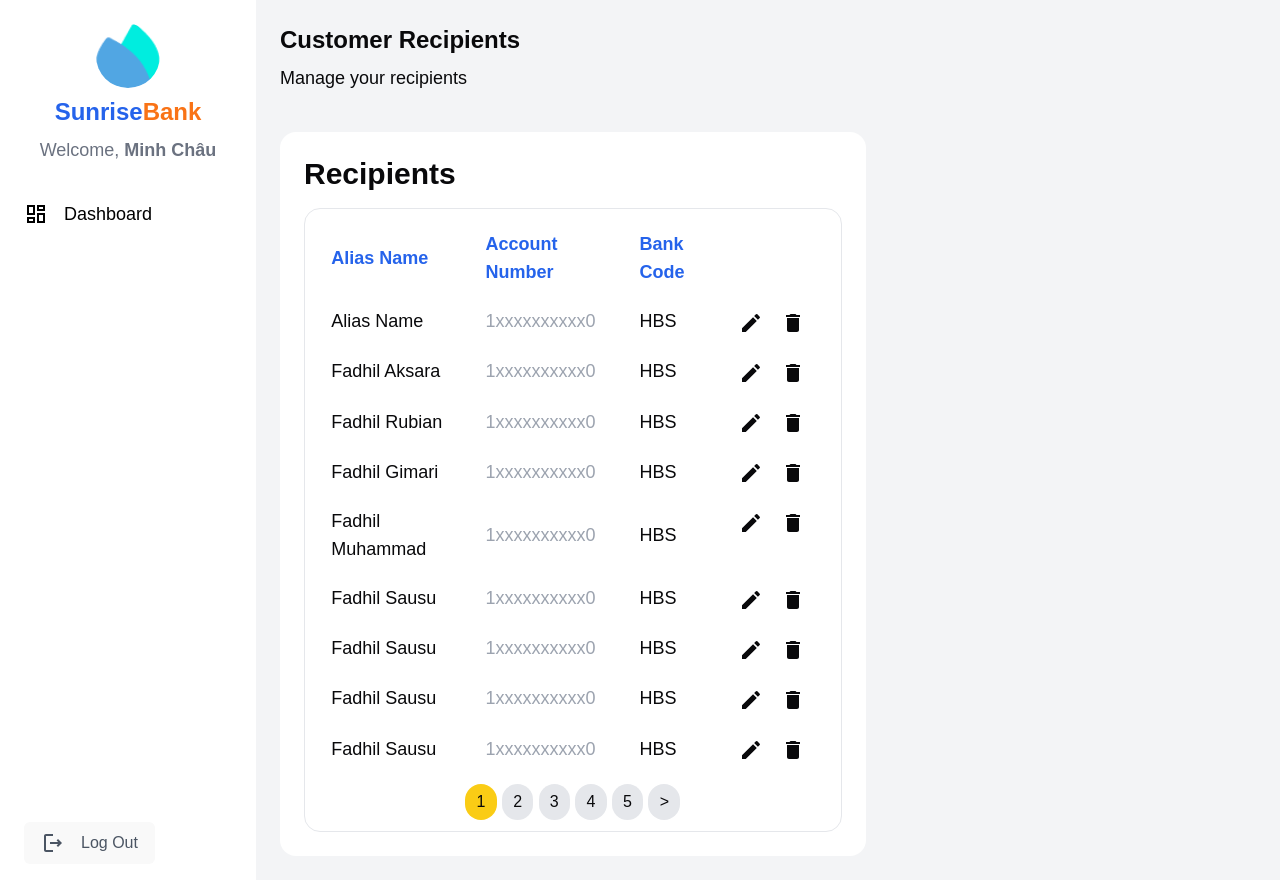
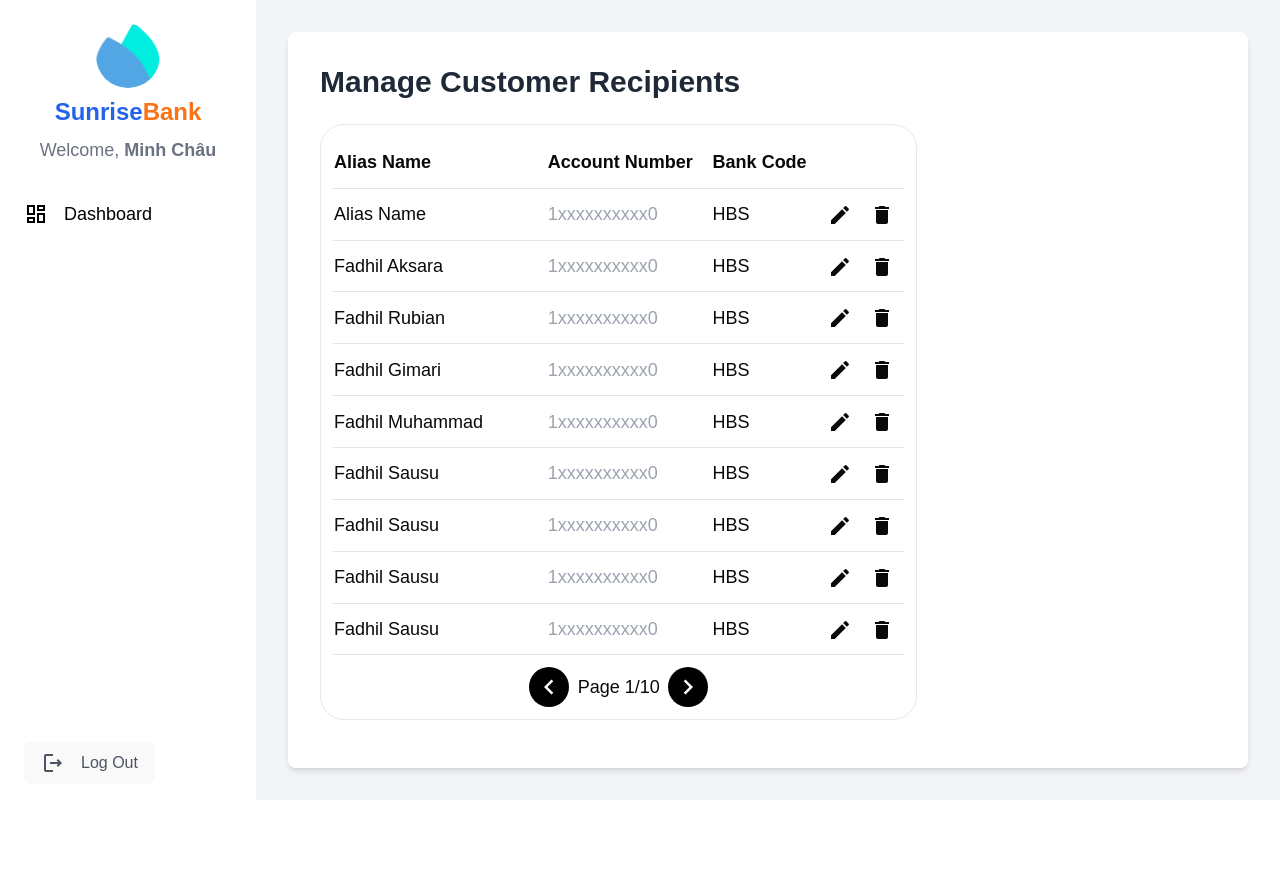
Before and after one commit to minhchau1112/InternetBanking, a React (Vite) app in the folder frontend/: page /recipient in a window 1280 px wide. After the commit the page ends 800 px from the top, so only its background shows below. Built offline with nearby package versions, Linux system fonts and the light colour scheme; sample sign-in values are in the browser's storage.

Commit message:
Update recipient table ui

```diff
--- a/frontend/src/pages/customer/Recipient.tsx
+++ b/frontend/src/pages/customer/Recipient.tsx
@@ -1,121 +1,136 @@
-import { Edit, Delete } from '@mui/icons-material';
+import { Edit, Delete, NavigateBefore, NavigateNext } from '@mui/icons-material';
 
 
 const Recipient = () => {
     return (
-        <div className="min-h-screen w-full bg-gray-100 p-6">
-            <div className="flex-col justify-between">
-                <h1 className="text-2xl font-bold mb-2">Customer Recipients</h1>
-                <h2 className="text-lg font-light mb-10">Manage your recipients</h2>
-                <div className="min-h-full w-3/5 rounded-2xl bg-white p-6">
-                    <h3 className="text-3xl font-bold mb-4">Recipients</h3>
-                    <div className="w-full p-[2%] border border-gray-200 rounded-2xl">
-                        <table className="w-full text-lg text-left border-collapse">
+        <div className="w-[calc(100vw-256px)] max-w-full h-screen flex items-center justify-center p-8 bg-gray-100 ">
+            <div className="w-full h-full bg-white p-8 rounded-lg shadow-md">
+                <h1 className="text-3xl font-bold mb-6 text-gray-800 text-left">Manage Customer Recipients</h1>
+                <div className="w-full grid grid-cols-3">
+                    <div className="w-full h-full flex items-center justify-center col-span-2">
+                        <div className="w-full p-[2%] border border-gray-200 rounded-3xl">
+                        <table className="w-full text-lg text-left p-[2%] border-collapse">
                             <thead>
-                            <tr>
-                                <th className="py-[2%] px-[3%] w-[30%] text-blue-600">Alias Name</th>
-                                <th className="py-[2%] px-[3%] w-[30%] text-blue-600">Account Number</th>
-                                <th className="py-[2%] px-[3%] w-[20%] text-blue-600">Bank Code</th>
-                                <th className="py-[2%] px-[3%] w-[20%]"></th>
+                            <tr className="border-b">
+                                <th className="py-[2%] w-[40%] font-bold">Alias Name</th>
+                                <th className="py-[2%] w-[30%] font-bold">Account Number</th>
+                                <th className="py-[2%] w-[20%] font-bold">Bank Code</th>
+                                <th className="py-[2%] w-[10%]"></th>
                             </tr>
                             </thead>
                             <tbody>
-                            <tr>
-                                <td className="py-[2%] px-[3%]">Alias Name</td>
-                                <td className="py-[2%] px-[3%] text-gray-400">1xxxxxxxxxx0</td>
-                                <td className="py-[2%] px-[3%]">HBS</td>
-                                <td className="py-[2%] px-[3%] flex">
+                            <tr className="border-b">
+                                <td className="py-[2%]">Alias Name</td>
+                                <td className="py-[2%] text-gray-400">1xxxxxxxxxx0</td>
+                                <td className="py-[2%]">HBS</td>
+                                <td className="py-[2%] flex">
                                     <button className="bg-transparent p-2"><Edit/></button>
                                     <button className="bg-transparent p-2"><Delete/></button>
                                 </td>
                             </tr>
-                            <tr>
-                                <td className="py-[2%] px-[3%]">Fadhil Aksara</td>
-                                <td className="py-[2%] px-[3%] text-gray-400">1xxxxxxxxxx0</td>
-                                <td className="py-[2%] px-[3%]">HBS</td>
-                                <td className="py-[2%] px-[3%] flex">
+                            <tr className="border-b">
+                                <td className="py-[2%]">Fadhil Aksara</td>
+                                <td className="py-[2%] text-gray-400">1xxxxxxxxxx0</td>
+                                <td className="py-[2%]">HBS</td>
+                                <td className="py-[2%] flex">
                                     <button className="bg-transparent p-2"><Edit/></button>
                                     <button className="bg-transparent p-2"><Delete/></button>
                                 </td>
                             </tr>
-                            <tr>
-                                <td className="py-[2%] px-[3%]">Fadhil Rubian</td>
-                                <td className="py-[2%] px-[3%] text-gray-400">1xxxxxxxxxx0</td>
-                                <td className="py-[2%] px-[3%]">HBS</td>
-                                <td className="py-[2%] px-[3%] flex">
+                            <tr className="border-b">
+                                <td className="py-[2%]">Fadhil Rubian</td>
+                                <td className="py-[2%] text-gray-400">1xxxxxxxxxx0</td>
+                                <td className="py-[2%]">HBS</td>
+                                <td className="py-[2%] flex">
                                     <button className="bg-transparent p-2"><Edit/></button>
                                     <button className="bg-transparent p-2"><Delete/></button>
                                 </td>
                             </tr>
-                            <tr>
-                                <td className="py-[2%] px-[3%]">Fadhil Gimari</td>
-                                <td className="py-[2%] px-[3%] text-gray-400">1xxxxxxxxxx0</td>
-                                <td className="py-[2%] px-[3%]">HBS</td>
-                                <td className="py-[2%] px-[3%] flex">
+                            <tr className="border-b">
+                                <td className="py-[2%]">Fadhil Gimari</td>
+                                <td className="py-[2%] text-gray-400">1xxxxxxxxxx0</td>
+                                <td className="py-[2%]">HBS</td>
+                                <td className="py-[2%] flex">
                                     <button className="bg-transparent p-2"><Edit/></button>
                                     <button className="bg-transparent p-2"><Delete/></button>
                                 </td>
                             </tr>
-                            <tr>
-                                <td className="py-[2%] px-[3%]">Fadhil Muhammad</td>
-                                <td className="py-[2%] px-[3%] text-gray-400">1xxxxxxxxxx0</td>
-                                <td className="py-[2%] px-[3%]">HBS</td>
-                                <td className="py-[2%] px-[3%] flex">
+                            <tr className="border-b">
+                                <td className="py-[2%]">Fadhil Muhammad</td>
+                                <td className="py-[2%] text-gray-400">1xxxxxxxxxx0</td>
+                                <td className="py-[2%]">HBS</td>
+                                <td className="py-[2%] flex">
                                     <button className="bg-transparent p-2"><Edit/></button>
                                     <button className="bg-transparent p-2"><Delete/></button>
                                 </td>
                             </tr>
-                            <tr>
-                                <td className="py-[2%] px-[3%]">Fadhil Sausu</td>
-                                <td className="py-[2%] px-[3%] text-gray-400">1xxxxxxxxxx0</td>
-                                <td className="py-[2%] px-[3%]">HBS</td>
-                                <td className="py-[2%] px-[3%] flex">
+                            <tr className="border-b" >
+                                <td className="py-[2%]">Fadhil Sausu</td>
+                                <td className="py-[2%] text-gray-400">1xxxxxxxxxx0</td>
+                                <td className="py-[2%]">HBS</td>
+                                <td className="py-[2%] flex">
                                     <button className="bg-transparent p-2"><Edit/></button>
                                     <button className="bg-transparent p-2"><Delete/></button>
                                 </td>
                             </tr>
-                            <tr>
-                                <td className="py-[2%] px-[3%]">Fadhil Sausu</td>
-                                <td className="py-[2%] px-[3%] text-gray-400">1xxxxxxxxxx0</td>
-                                <td className="py-[2%] px-[3%]">HBS</td>
-                                <td className="py-[2%] px-[3%] flex">
+                            <tr className="border-b">
+                                <td className="py-[2%]">Fadhil Sausu</td>
+                                <td className="py-[2%] text-gray-400">1xxxxxxxxxx0</td>
+                                <td className="py-[2%]">HBS</td>
+                                <td className="py-[2%] flex">
                                     <button className="bg-transparent p-2"><Edit/></button>
                                     <button className="bg-transparent p-2"><Delete/></button>
                                 </td>
                             </tr>
-                            <tr>
-                                <td className="py-[2%] px-[3%]">Fadhil Sausu</td>
-                                <td className="py-[2%] px-[3%] text-gray-400">1xxxxxxxxxx0</td>
-                                <td className="py-[2%] px-[3%]">HBS</td>
-                                <td className="py-[2%] px-[3%] flex">
+                            <tr className="border-b">
+                                <td className="py-[2%]">Fadhil Sausu</td>
+                                <td className="py-[2%] text-gray-400">1xxxxxxxxxx0</td>
+                                <td className="py-[2%]">HBS</td>
+                                <td className="py-[2%] flex">
                                     <button className="bg-transparent p-2"><Edit/></button>
                                     <button className="bg-transparent p-2"><Delete/></button>
                                 </td>
                             </tr>
-                            <tr>
-                                <td className="py-[2%] px-[3%]">Fadhil Sausu</td>
-                                <td className="py-[2%] px-[3%] text-gray-400">1xxxxxxxxxx0</td>
-                                <td className="py-[2%] px-[3%]">HBS</td>
-                                <td className="py-[2%] px-[3%] flex">
+                            <tr className="border-b">
+                                <td className="py-[2%]">Fadhil Sausu</td>
+                                <td className="py-[2%] text-gray-400">1xxxxxxxxxx0</td>
+                                <td className="py-[2%]">HBS</td>
+                                <td className="py-[2%] flex">
                                     <button className="bg-transparent p-2"><Edit/></button>
                                     <button className="bg-transparent p-2"><Delete/></button>
                                 </td>
                             </tr>
                             </tbody>
                         </table>
-                        <div className="flex justify-center mt-[2%] space-x-[1%]">
-                            <button className="py-[1%] px-[2%] bg-yellow-400 rounded-full">1</button>
-                            <button className="py-[1%] px-[2%] bg-gray-200 rounded-full">2</button>
-                            <button className="py-[1%] px-[2%] bg-gray-200 rounded-full">3</button>
-                            <button className="py-[1%] px-[2%] bg-gray-200 rounded-full">4</button>
-                            <button className="py-[1%] px-[2%] bg-gray-200 rounded-full">5</button>
-                            <button className="py-[1%] px-[2%] bg-gray-200 rounded-full">&gt;</button>
+                            <div className="flex justify-center items-center mt-[2%] space-x-[1.5%]">
+                                <button className="py-1 px-1 bg-black rounded-full"><NavigateBefore style={{ color: "white", fontSize: 30 }}/></button>
+                                <p className="text-lg">Page 1/10</p>
+                                <button className="py-1 px-1 bg-black rounded-full"><NavigateNext style={{ color: "white", fontSize: 30 }}/></button>
+                            </div>
                         </div>
                     </div>
-
                 </div>
             </div>
         </div>
+        // <div className="min-h-screen w-full bg-gray-100 p-6">
+        //     <div className="flex-col justify-between">
+        //         <div className="min-h-full w-3/5 rounded-2xl bg-white p-6">
+        //             <h3 className="text-3xl font-bold mb-4">Recipients</h3>
+        //             <div className="w-full p-[2%] border border-gray-200 rounded-2xl">
+
+        //                 <div className="flex justify-center mt-[2%] space-x-[1%]">
+        //                     <button className="py-[1%] px-[2%] bg-yellow-400 rounded-full">1</button>
+        //                     <button className="py-[1%] px-[2%] bg-gray-200 rounded-full">2</button>
+        //                     <button className="py-[1%] px-[2%] bg-gray-200 rounded-full">3</button>
+        //                     <button className="py-[1%] px-[2%] bg-gray-200 rounded-full">4</button>
+        //                     <button className="py-[1%] px-[2%] bg-gray-200 rounded-full">5</button>
+        //                     <button className="py-[1%] px-[2%] bg-gray-200 rounded-full">&gt;</button>
+        //                 </div>
+        //             </div>
+        //
+        //         </div>
+        //     </div>
+        // </div>
     )
 }
 
```
